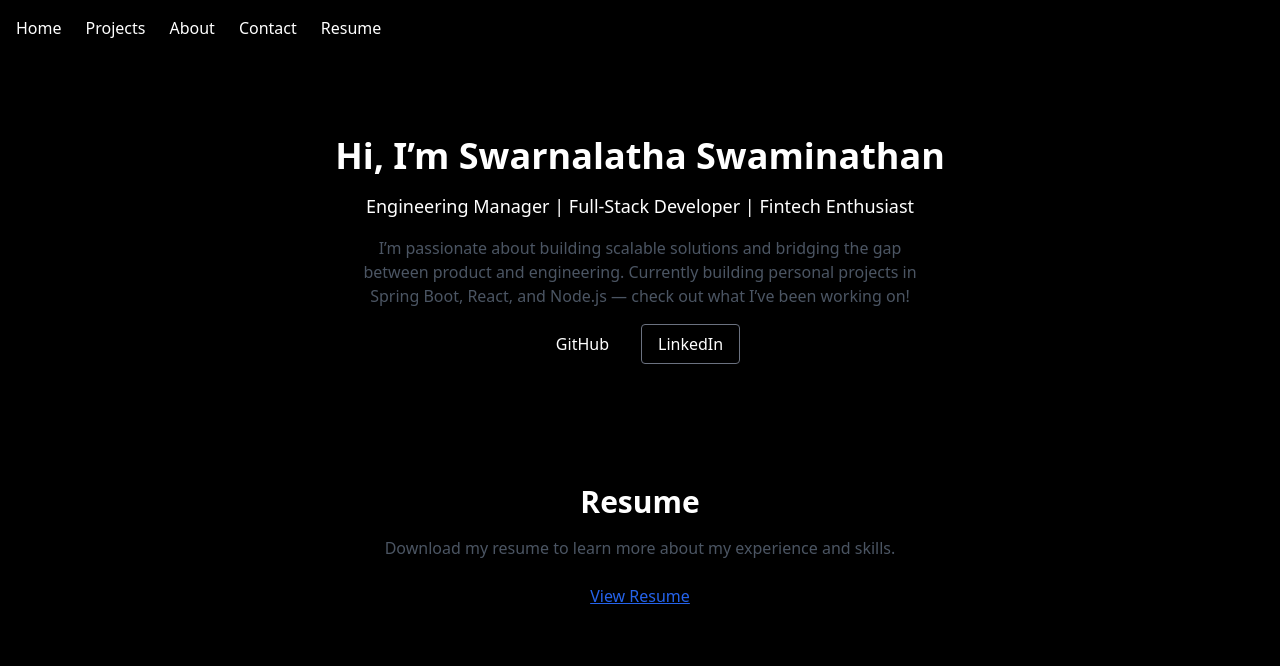
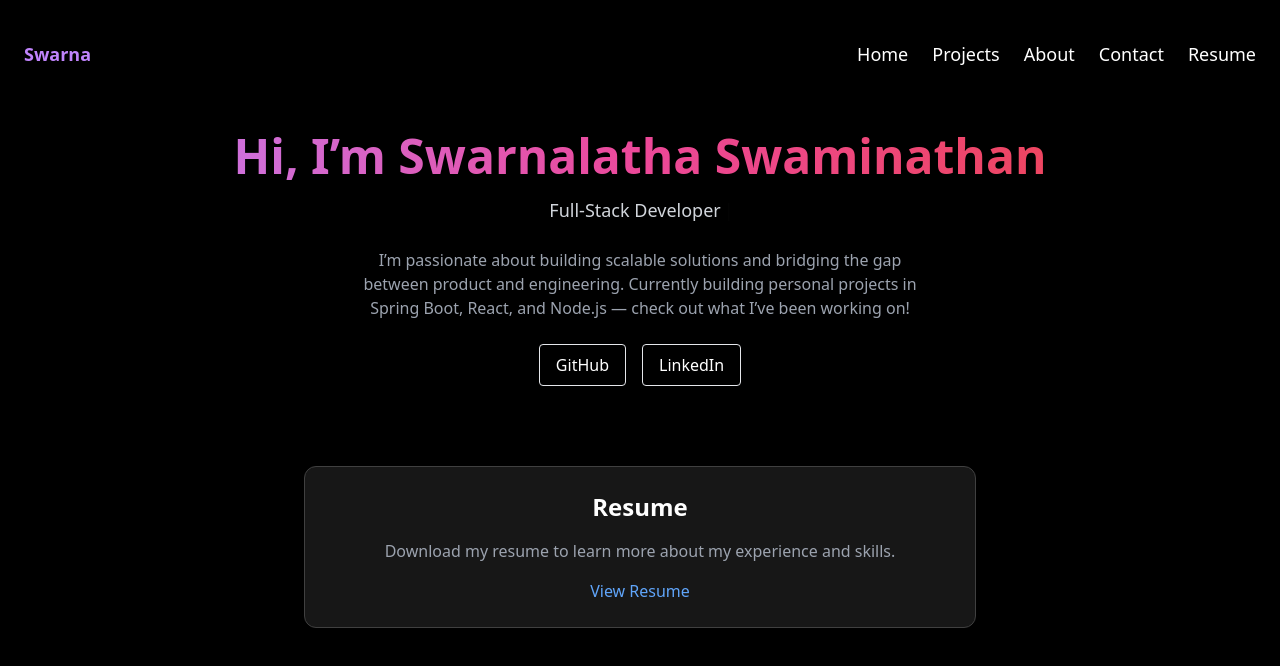
Before and after one commit to swarna73/swarna-portfolio, a React (Vite) app: page / in a window 1280 px wide. Shown: the top 666 px of the page. Built offline with nearby package versions, Linux system fonts and the light colour scheme.

Commit message:
Switched portfolio theme to dark mode (black bg, white text)

```diff
--- a/src/App.jsx
+++ b/src/App.jsx
@@ -1,73 +1,71 @@
-import { useState } from 'react';
-import ProjectsSection from './components/ProjectsSection';
+import React from 'react';
+import { Typewriter } from 'react-simple-typewriter';
 
 export default function App() {
-  const [section, setSection] = useState('home');
-
   return (
-<div className="min-h-screen bg-black text-white">
+    <div className="min-h-screen bg-black text-white px-6 py-10">
       {/* Navbar */}
-      <nav className="flex justify-between items-center p-4 shadow-md bg-black">
-        <ul className="flex space-x-6 font-medium">
-          <li><button onClick={() => setSection('home')}>Home</button></li>
-          <li><button onClick={() => setSection('projects')}>Projects</button></li>
-          <li><button onClick={() => setSection('about')}>About</button></li>
-          <li><button onClick={() => setSection('contact')}>Contact</button></li>
-	<li>
-  		<a href="#resume" className="hover:text-blue-500 transition-colors">Resume</a>
-	</li>
-        </ul>
+      <nav className="flex justify-between items-center mb-16 text-lg">
+        <span className="font-bold text-purple-400">Swarna</span>
+        <div className="space-x-6">
+          {['Home', 'Projects', 'About', 'Contact', 'Resume'].map((item) => (
+            <a
+              key={item}
+              href={`#${item.toLowerCase()}`}
+              className="relative hover:underline underline-offset-8"
+            >
+              {item}
+            </a>
+          ))}
+        </div>
       </nav>
 
-      {/* Sections */}
-      {section === 'home' && (
-        <section className="flex flex-col items-center justify-center text-center py-20 px-4">
-          <h2 className="text-4xl font-bold mb-4">Hi, I’m Swarnalatha Swaminathan </h2>
-          <p className="text-lg max-w-2xl text-black-600">
-            Engineering Manager | Full-Stack Developer | Fintech Enthusiast
-          </p>
-          <p className="mt-4 max-w-xl text-gray-600">
-            I’m passionate about building scalable solutions and bridging the gap between product and engineering. Currently building personal projects in Spring Boot, React, and Node.js — check out what I’ve been working on!
-          </p>
-          <div className="mt-6 space-x-4">
-            <a href="https://github.com/swarna73" target="_blank" rel="noopener noreferrer" className="px-4 py-2 bg-black text-white rounded hover:bg-gray-800">GitHub</a>
-            <a href="https://www.linkedin.com/in/swarnalathatech/" target="_blank" rel="noopener noreferrer" className="px-4 py-2 border border-gray-500 rounded hover:bg-gray-100">LinkedIn</a>
-          </div>
-        </section>
-      )}
-	{section === 'projects' && (
- 	 <section className="py-20 px-6">
-         <h2 className="text-3xl font-bold text-center mb-8">Projects</h2>
-         <ProjectsSection />
-         </section>
-         )}
-      {section === 'about' && (
-        <section className="py-20 px-6 text-center">
-          <h2 className="text-3xl font-bold mb-6">About Me</h2>
-          <p className="max-w-2xl mx-auto text-gray-600">
-            With 20+ years in IT and a strong foundation in software engineering, I’m transitioning back into an engineering manager role. I enjoy building, mentoring, and shipping value — especially in fintech and full-stack dev.
-          </p>
-        </section>
-      )}
-      <section id="resume" className="py-12 bg-black text-center">
-  <h2 className="text-3xl font-bold mb-4">Resume</h2>
-  <p className="text-gray-600 mb-6">Download my resume to learn more about my experience and skills.</p>
-<a
-  href="/Swarnalatha.pdf"
-  target="_blank"
-  rel="noopener noreferrer"
-  className="text-blue-600 underline hover:text-blue-800"
->
-  View Resume
-</a>
-</section>
+      {/* Hero Section */}
+      <header className="text-center animate-fade-in">
+        <h1 className="text-4xl md:text-5xl font-extrabold bg-gradient-to-r from-purple-400 via-pink-500 to-red-500 bg-clip-text text-transparent">
+          Hi, I’m Swarnalatha Swaminathan
+        </h1>
+        <p className="mt-4 text-lg text-gray-300">
+          <Typewriter
+            words={[
+              'Engineering Manager',
+              'Full-Stack Developer',
+              'Fintech Enthusiast'
+            ]}
+            loop={true}
+            cursor
+            cursorStyle="|"
+            typeSpeed={70}
+            deleteSpeed={50}
+            delaySpeed={1500}
+          />
+        </p>
+        <p className="mt-6 max-w-xl mx-auto text-gray-400">
+          I’m passionate about building scalable solutions and bridging the gap between product and engineering.
+          Currently building personal projects in Spring Boot, React, and Node.js — check out what I’ve been working on!
+        </p>
+        <div className="mt-6 flex justify-center space-x-4">
+          <a href="https://github.com/swarna73" target="_blank" rel="noopener noreferrer" className="px-4 py-2 border rounded hover:bg-white hover:text-black transition">
+            GitHub
+          </a>
+          <a href="https://linkedin.com/in/swarnalatha-swaminathan" target="_blank" rel="noopener noreferrer" className="px-4 py-2 border rounded hover:bg-white hover:text-black transition">
+            LinkedIn
+          </a>
+        </div>
+      </header>
 
-      {section === 'contact' && (
-        <section className="py-20 px-6 text-center">
-          <h2 className="text-3xl font-bold mb-6">Contact</h2>
-          <p className="text-gray-600">Email me at <a href="mailto:swarnalatha73@gmail.com" className="text-indigo-600 underline">swarnalatha73@gmail.com</a></p>
-        </section>
-      )}
+      {/* Resume Section */}
+      <section id="resume" className="mt-20 max-w-2xl mx-auto bg-neutral-900 p-6 rounded-xl border border-neutral-700 shadow-md">
+        <h2 className="text-2xl font-bold text-center mb-4">Resume</h2>
+        <p className="text-center text-gray-400 mb-4">
+          Download my resume to learn more about my experience and skills.
+        </p>
+        <div className="text-center">
+          <a href="/Swarnalatha_Resume.pdf" target="_blank" className="text-blue-400 hover:underline">
+            View Resume
+          </a>
+        </div>
+      </section>
     </div>
   );
 }
```
